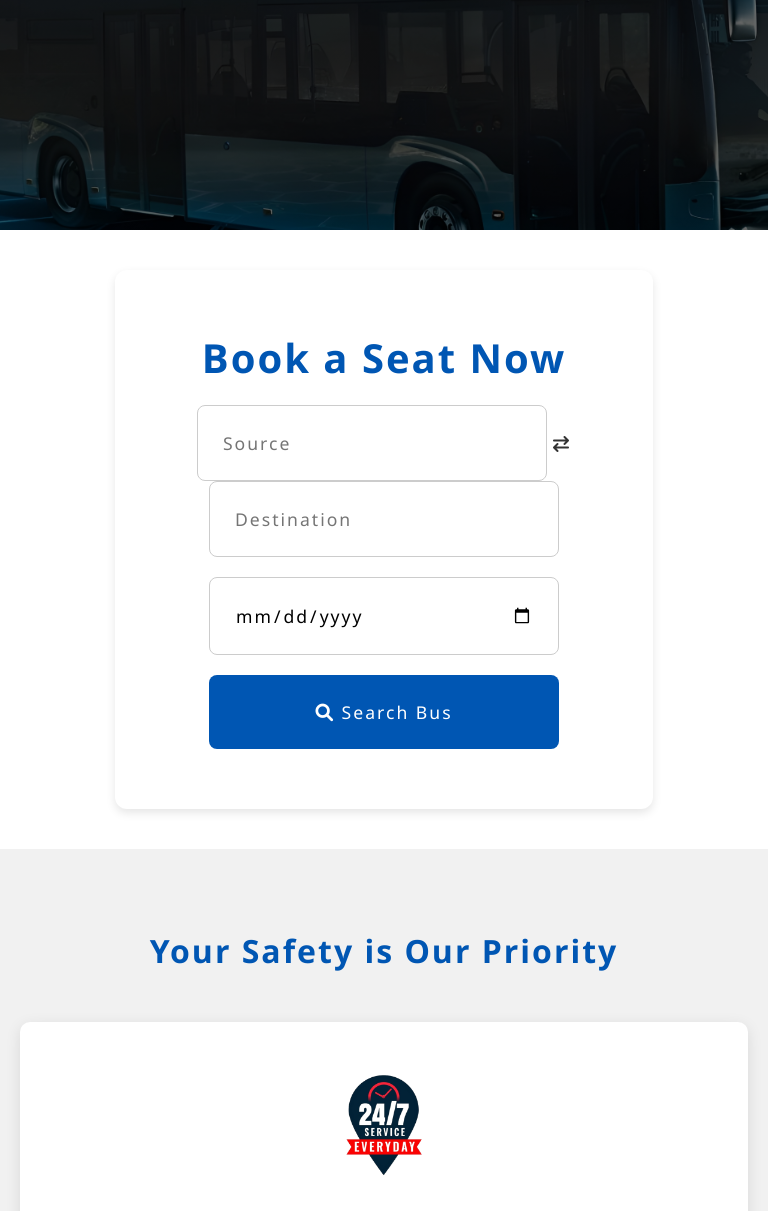
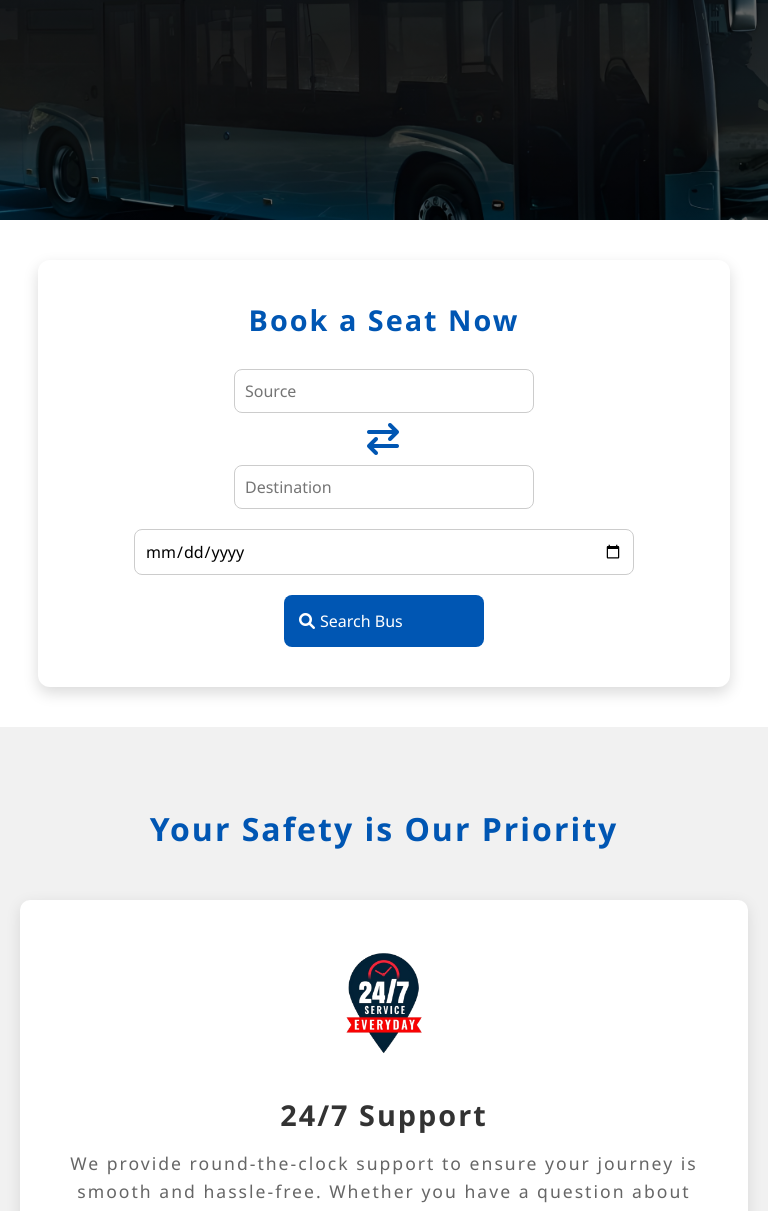
Before and after one commit to Abhaythedeveloper/Bus-Booking, a plain HTML site: page index.html in a window 768 px wide. Shown: the part 499-1710 px from the top of the page. Drawn offline with Linux system fonts and the light colour scheme.

Commit message:
Update style.css
updated css

```diff
--- a/css/style.css
+++ b/css/style.css
@@ -14,7 +14,7 @@ body {
     scroll-behavior: smooth;
     letter-spacing: 2px;
 }
-/* Navbar Responsive */
+/* Navbar Style */
 nav {
     display: flex;
     justify-content: space-between;
@@ -72,7 +72,16 @@ nav ul li a:hover {
     color: #ffc107;
 }
 
+/* Responsive Navbar for Tablets and Mobile */
 @media (max-width: 768px) {
+    nav {
+        padding: 10px 20px; /* Adjust navbar padding for smaller screens */
+    }
+
+    nav h1 {
+        font-size: 1.5rem; /* Smaller font for mobile */
+    }
+
     nav ul {
         display: none;
         flex-direction: column;
@@ -93,7 +102,33 @@ nav ul li a:hover {
     .hamburger {
         display: block;
     }
+
+    nav ul li a {
+        font-size: 1.2rem; /* Slightly larger font size for mobile */
+        margin: 15px 0;
+    }
+
+    nav ul li a:hover {
+        color: #ffc107;
+    }
 }
+
+@media (max-width: 480px) {
+    nav h1 {
+        font-size: 1.3rem; /* Smaller font for very small devices */
+    }
+
+    nav ul li a {
+        font-size: 1rem;
+    }
+
+    .hamburger {
+        font-size: 1.5rem;
+    }
+}
+
+
+
 
 
 /* Header Section */
@@ -143,27 +178,38 @@ header .content button:hover {
     transform: scale(1.05);
 }
 
+
+
+
+
+
+
+
+
+
+
 /* Booking Section */
 .booking-section {
     background: #ffffff;
-    padding: 60px;
-    margin: 40px auto;
-    box-shadow: 0 4px 10px rgba(0, 0, 0, 0.1);
-    width: 70%;
+    padding: 80px 20px; /* Adjusted for responsiveness */
+    margin: 40px auto; /* Center and add spacing */
+    box-shadow: 0 6px 15px rgba(0, 0, 0, 0.15); /* Slight shadow */
+    width: 90%;
+    max-width: 1200px; /* Keeps section manageable on wide screens */
     border-radius: 12px;
     animation: fadeIn 1s ease-in-out;
     text-align: center;
 }
 
 .booking-section h2 {
-    font-size: 2.5rem;
+    font-size: 2.5rem; /* Adjust heading size */
     color: #0056b3;
-    margin-bottom: 20px;
+    margin-bottom: 30px; /* Add spacing */
 }
 
 .booking-section .form-group {
     display: flex;
-    flex-wrap: wrap;
+    flex-wrap: wrap; /* Enables wrapping for smaller screens */
     justify-content: center;
     gap: 20px;
     margin-top: 20px;
@@ -171,18 +217,18 @@ header .content button:hover {
 
 .booking-section input,
 .booking-section button {
-    padding: 25px;
-    font-size: 1.1rem;
+    padding: 15px; /* Adjusted padding for balance */
+    font-size: 1rem;
     border: 1px solid #ccc;
     border-radius: 8px;
     transition: box-shadow 0.3s, transform 0.3s;
-    width: 350px;
-    letter-spacing: 2px;
+    width: 100%; /* Responsive width for smaller screens */
+    max-width: 400px; /* Limit width on larger screens */
 }
 
 .booking-section input:focus {
     outline: none;
-    box-shadow: 0 0 10px #0056b3;
+    box-shadow: 0 0 12px #0056b3;
 }
 
 .booking-section button {
@@ -190,16 +236,163 @@ header .content button:hover {
     color: white;
     border: none;
     cursor: pointer;
+    max-width: 200px; /* Restrict button size */
 }
 
 .booking-section button:hover {
     background: #003f8e;
-    transform: scale(1.05);
+    transform: scale(1.08);
 }
 
-.ico{
+.ico {
+    font-size: 1.5rem; /* Adjust icon size */
+    color: #0056b3;
     cursor: pointer;
 }
+
+/* Apply to the form */
+.form-group {
+    display: flex;
+    align-items: center;
+    justify-content: space-between;
+    gap: 10px; /* Optional, for spacing between elements */
+}
+
+/* Styling for the input container to keep inputs in one line */
+.input-container {
+    display: flex;
+    align-items: center;
+    gap: 10px; /* Space between source and destination inputs */
+}
+
+/* Increase size of text inputs */
+.input-container input {
+    width: 250px; /* Increase width for source and destination inputs */
+    padding: 10px; /* Optional, for better padding inside inputs */
+}
+
+/* Make the date input smaller */
+.form-group input[type="date"] {
+    width: 150px; /* Smaller width for the date input */
+    padding: 10px;
+}
+
+/* Styling for the button */
+button {
+    display: flex;
+    align-items: center;
+    gap: 5px; /* Space between the icon and the text */
+}
+
+/* Responsive styling for tablet (min-width: 768px and max-width: 1024px) */
+@media (min-width: 768px) and (max-width: 1024px) {
+    .booking-section {
+        padding: 60px 20px; /* Adjust padding for tablet screens */
+    }
+
+    .booking-section h2 {
+        font-size: 2.2rem;
+    }
+
+    /* Stack inputs vertically */
+    .input-container {
+        flex-direction: column; /* Stack inputs and icon vertically */
+        align-items: center; /* Center align the inputs */
+        gap: 15px; /* Increase gap for vertical spacing */
+    }
+
+    /* Make the source input and destination input take full width */
+    #source,
+    #destination {
+        width: 500px;
+        max-width: none; /* Remove max-width */
+    }
+
+    /* Adjust the icon to be centered and above inputs */
+    .ico {
+        font-size: 2rem; /* Larger icon for better visibility */
+        margin: 10px 0; /* Space above and below the icon */
+    }
+
+    /* Date input should also be full width on tablet */
+    .form-group input[type="date"] {
+        width: 500px;
+        max-width: none; /* Remove max-width for full width */
+    }
+
+    .booking-section button {
+        width: 300px ; /* Button takes full width */
+        max-width: none; /* Remove max-width */
+    }
+}
+
+/* Responsive styling for mobile (max-width: 768px) */
+@media (max-width: 768px) {
+    .booking-section {
+        padding: 40px 10px; /* Compact padding for smaller screens */
+    }
+
+    .booking-section h2 {
+        font-size: 1.8rem; /* Smaller heading on mobile */
+    }
+
+    .input-container {
+        flex-direction: column; /* Stack inputs vertically on mobile */
+        align-items: flex-start;
+        gap: 10px;
+    }
+
+    #source,
+    #destination {
+        width: 300px; /* Full width inputs */
+        max-width: none; /* Remove max-width for full width */
+        margin: auto;
+    }
+
+    .ico {
+        font-size: 2rem; /* Larger icon for better visibility */
+        margin: 0 235px; /* Spacing around the icon */
+    }
+
+    .booking-section input,
+    .booking-section button {
+        width: 200px; /* Full width inputs and buttons */
+        max-width: none; /* Remove max-width */
+    }
+
+    .booking-section button {
+        max-width: none; /* Button takes full width */
+    }
+}
+
+/* Responsive design for very small screens (max-width: 480px) */
+@media (max-width: 480px) {
+    .booking-section {
+        padding: 30px 10px; /* Compact padding for very small screens */
+    }
+
+    #source,
+    #destination {
+        width: 250px; /* Smaller width for very small screens */
+        font-size: 0.85rem; /* Further reduce font size */
+        padding: 6px; /* Further reduce padding */
+    }
+
+
+    .booking-section h2 {
+        font-size: 1.6rem; /* Smaller heading */
+    }
+
+    .input-container {
+        flex-direction: column; /* Stack inputs vertically */
+    }
+
+    .ico {
+        font-size: 2rem; /* Larger icon */
+    }
+}
+
+
 /* Features Section */
 .features {
     text-align: center;
```
